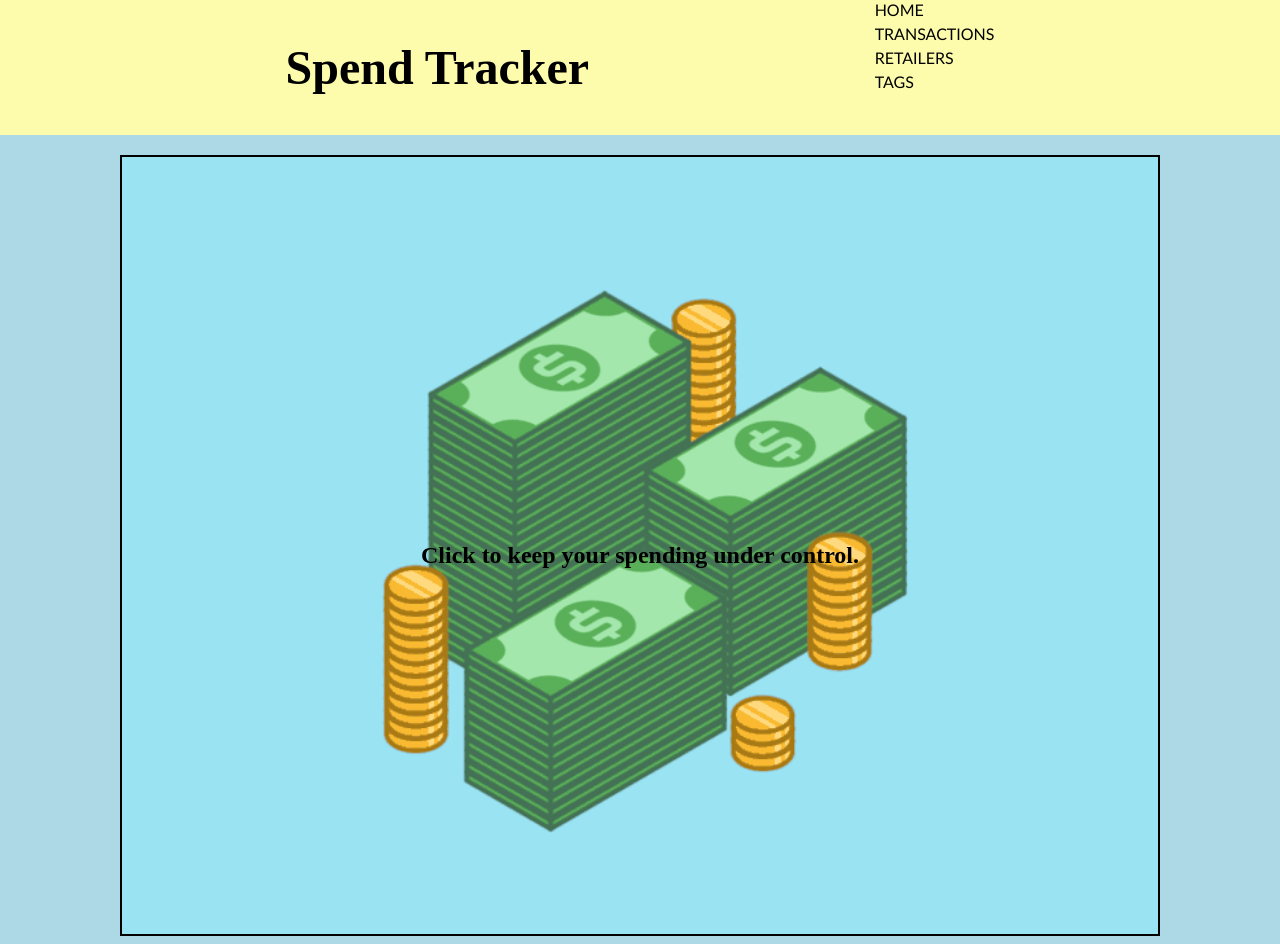
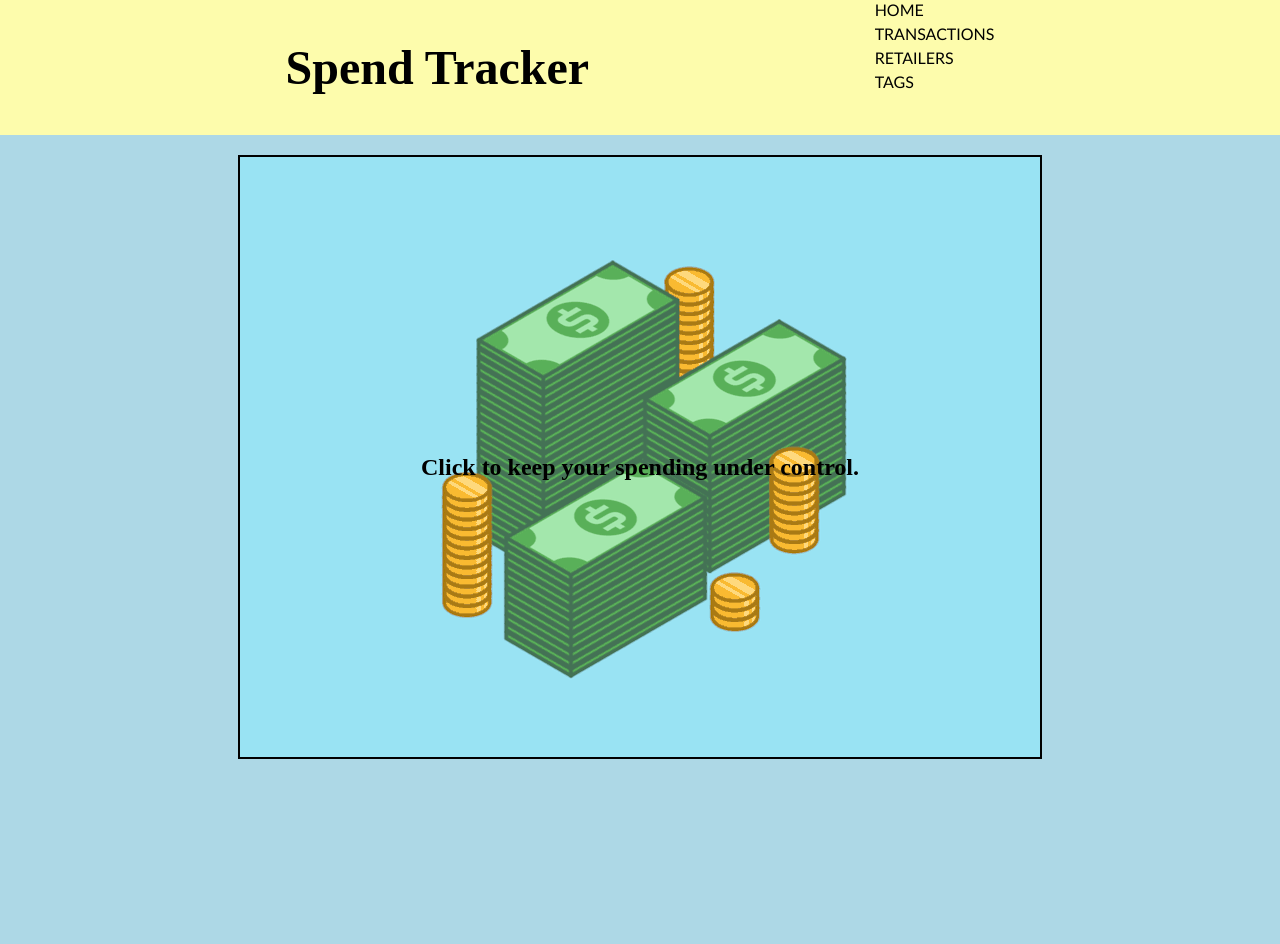
Before and after one commit to lushpurr/project1_spend_tracker, a Flask app: page / in a window 1280 px wide. After the commit the page ends 759 px from the top, so only its background shows below. Run offline with Flask 2, Linux system fonts and the light colour scheme; some libraries are stand-ins or nearby versions.

Commit message:
fitted limit on gif height

```diff
--- a/static/css/style.css
+++ b/static/css/style.css
@@ -15,7 +15,8 @@
   display: block;
   margin-left:auto;
   margin-right:auto;
-  width:90%;
+  max-height: 90%;
+
   border:solid;
   border-width:2px;
   margin-top:20px;
```
